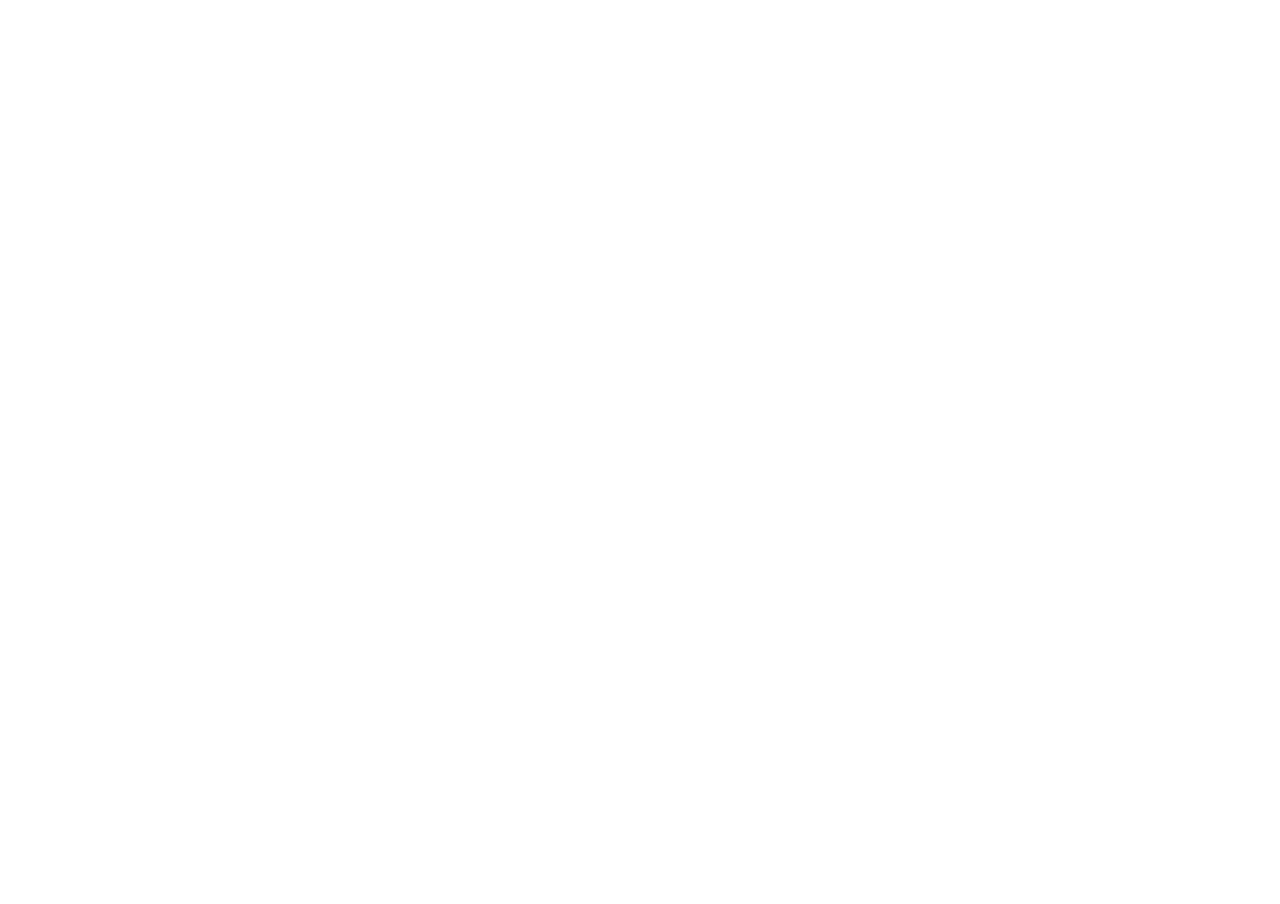
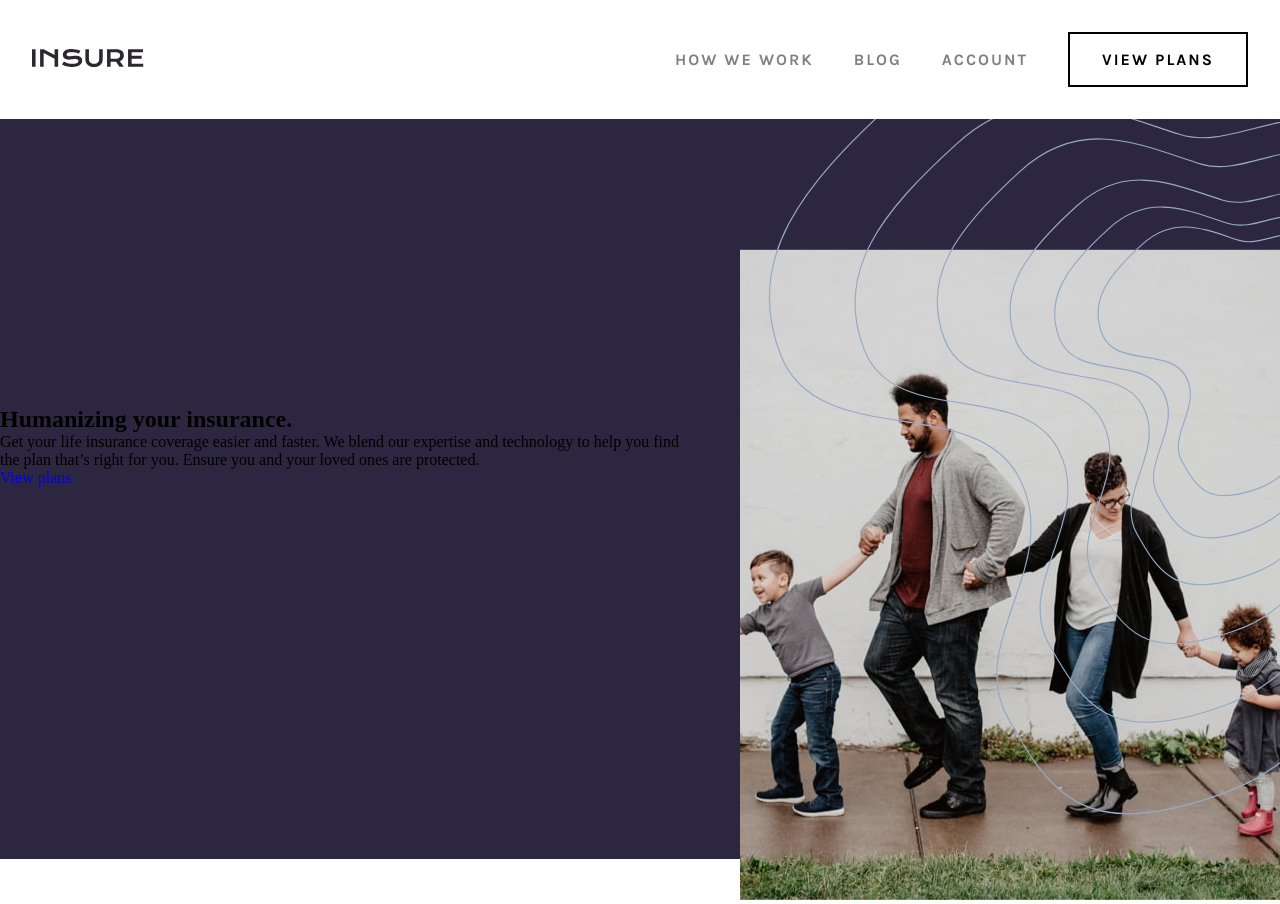
Before and after one commit to Joao-progBr/projt_GarantirPaginaDestino, a website: page index.html in a window 1280 px wide. Before the commit the page ends 800 px from the top, so only its background shows below. Drawn offline with nearby package versions, Linux system fonts and the light colour scheme; files that its build step writes are made by us from their sources; files whose address does not match are found by name.

Commit message:
header estilizado. proximo passo: estilizar o hero

```diff
--- a/index.html
+++ b/index.html
@@ -16,7 +16,52 @@
 
 <body>
 
+    <header class="header">
+        <div class="container">
+            <div class="header__container">
+                <div class="header__logo">
+                    <img src="./build/img/logo.svg" alt="logo insure">
+                </div>
+                <nav class="nav">
+                    <ul class="nav__list">
+                        <li>
+                            <a href="#">How we work</a>
+                        </li>
+                        <li>
+                            <a href="#">Blog</a>
+                        </li>
+                        <li>
+                            <a href="#">Account</a>
+                        </li>
+                        <li>
+                            <a href="#">View plans</a>
+                        </li>
+                    </ul>
+                </nav>
+            </div>
+        </div>
+    </header>
 
+    <section class="hero">
+        <div class="container">
+            <div class="hero__container">
+                <div class="hero__about">
+                    <h1>Humanizing your insurance.</h1>
+                    <p>
+                        Get your life insurance coverage easier and faster. We blend our expertise
+                        and technology to help you find the plan that’s right for you. Ensure you
+                        and your loved ones are protected.
+                    </p>
+                    <a href="#">
+                        View plans
+                    </a>
+                </div>
+                <div class="hero__introImg">
+                    <img src="./build/img/image-intro-desktop.jpg" alt="image intro">
+                </div>
+            </div>
+        </div>
+    </section>
 
 
 
@@ -35,18 +80,16 @@
 
 </body>
 
-<!-- How we work
-  Blog
-  Account
-  View plans
+<!--
 
-  Humanizing your insurance.
 
-  Get your life insurance coverage easier and faster. We blend our expertise
-  and technology to help you find the plan that’s right for you. Ensure you
-  and your loved ones are protected.
 
-  View plans
+
+
+
+
+
+
 
   We’re different
 
--- /dev/null
+++ b/src/styles/_header.scss
@@ -0,0 +1,55 @@
+@use 'vars';
+
+.header{
+    padding: 2em;
+
+    &__container{
+        display: flex;
+        justify-content: space-between;
+        align-items: center;
+    }
+
+    .nav{
+
+        &__list{
+            display: flex;
+            gap: 2.5em;
+            align-items: center;
+
+            li{
+                cursor: pointer;
+
+                a{
+                    color: vars.$colorDarkGrayishPurple;
+                    text-transform: uppercase;
+                    @include vars.fontKarla(16px, 700);
+                    letter-spacing: 2px;
+                    transition: background-color 0.3s ease, color 0.3s ease;
+
+                    &:hover{
+                        color: vars.$colorDarkVioletBlue;
+                    }
+
+                }
+
+                &:nth-last-child(1){
+                    border: 2px solid black;
+                    padding: 1em 2em;
+                    transition: background-color 0.3s ease, color 0.3s ease;
+
+                    a{
+                        color: vars.$colorBlack ;
+                    }
+                }
+
+                &:nth-last-child(1):hover{
+                    background-color: vars.$colorBlack;
+
+                    a{
+                        color: vars.$colorOffWhite;
+                    }
+                }
+            }
+        }
+    }
+}
--- /dev/null
+++ b/src/styles/_vars.scss
@@ -0,0 +1,38 @@
+//color
+$colorDarkVioletBlue:hsl(256, 26%, 20%) ;
+$colorSteelBlueLight:hsl(216, 30%, 68%);
+$colorRaisinBlack:hsl(273, 4%, 51%);
+$colorDarkGrayishPurple:hsl(273, 4%, 51%);
+$colorOffWhite:hsl(0, 0%, 98%);
+$colorBlack:hsl(0, 0%, 0%);
+// $colorWhite
+
+
+
+//fonts
+// .dm-serif-display-regular {
+//   font-family: "DM Serif Display", serif;
+//   font-weight: 400;
+//   font-style: normal;
+// }
+
+// .karla-<uniquifier> {
+//   font-family: "Karla", sans-serif;
+//   font-optical-sizing: auto;
+//   font-weight: 400 ou 700;
+//   font-style: normal;
+// }
+
+@mixin fontDmSerif($size: 16px){
+    font-family: "DM Serif Display", serif;
+    font-weight: 400;
+    font-style: normal;
+    font-size: $size;
+}
+
+@mixin fontKarla($size: 16px, $weight:400){
+    font-family: "Karla", sans-serif;
+    font-weight: $weight;
+    font-style: normal;
+    font-size: $size;
+}
--- a/src/styles/main.scss
+++ b/src/styles/main.scss
@@ -1,5 +1,27 @@
+@use 'vars';
+@use 'header';
+@use './section/hero';
+
 *{
     padding: 0;
     margin: 0;
     box-sizing: border-box;
 }
+
+body{
+    font-size: 16px;
+}
+
+.container{
+    max-width: 1440px;
+    width: 100%;
+    margin: 0 auto;
+}
+
+a{
+    text-decoration: none;
+}
+
+ul li{
+    list-style: none;
+}
--- /dev/null
+++ b/src/styles/section/_hero.scss
@@ -0,0 +1,51 @@
+@use '../vars';
+
+.hero{
+    background-color: vars.$colorDarkVioletBlue;
+    height: 740px;
+    position: relative;
+
+    &__landing{
+
+    }
+    &::after{
+        content: '';
+        position: absolute;
+        background-image: url('../../../build/img/bg-pattern-intro-right-desktop.svg');
+        background-size: contain;
+        background-repeat: no-repeat;
+        top: 0 ;
+        right: 0;
+        z-index: 5;
+        // background-color: red;
+        height: 45rem;
+        width: 32rem;
+    }
+
+    &__container{
+        display: flex;
+        justify-content: space-between;
+        align-items: center;
+    }
+
+    &__about{
+        max-width: 700px;
+        width: 100%;
+
+
+        h1{
+
+        }
+    }
+
+    &__introImg{
+        // position: absolute;
+        // bottom: 0;
+        // width: 100%;
+        transform:translateY(20%);
+
+        img{
+            width: 100%;
+        }
+    }
+}
```
